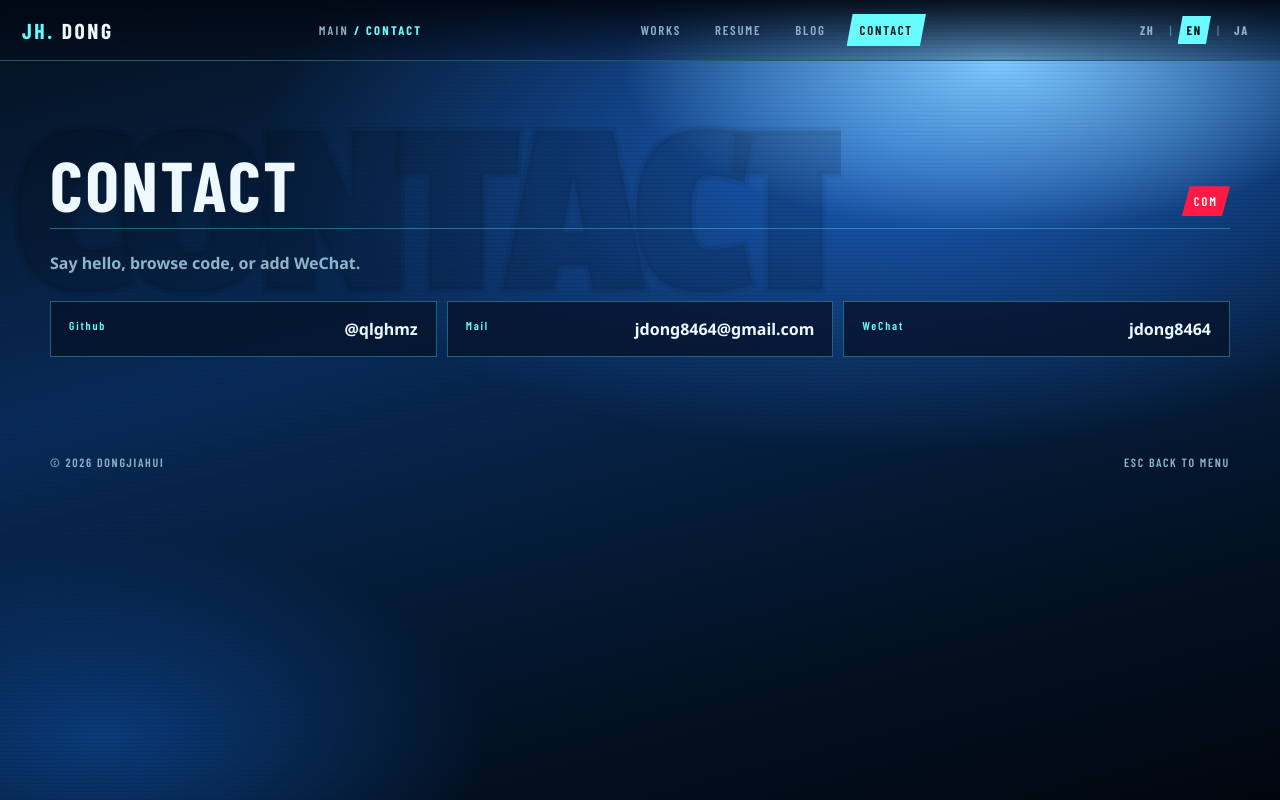
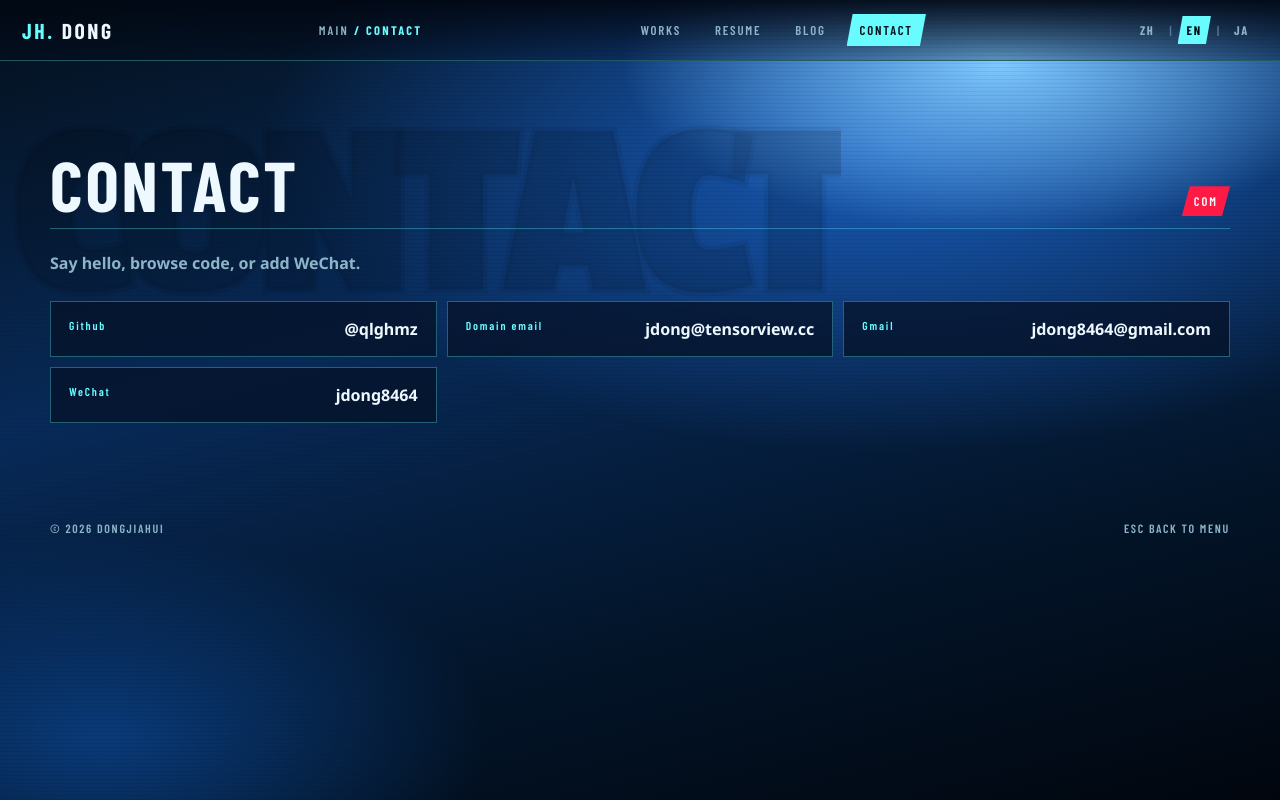
Before and after one commit to qlghmz/my-resume, a website: page contact/index.html in a window 1280 px wide. Drawn offline with nearby package versions, Linux system fonts and the light colour scheme; a web font is replaced by a local one.

Commit message:
Show domain email jdong@tensorview.cc alongside Gmail on contact pages. (#28)
Co-authored-by: jdong8464 <jdong8464@gmail.com>
Co-authored-by: Cursor <cursoragent@cursor.com>

```diff
--- a/contact/index.html
+++ b/contact/index.html
@@ -42,8 +42,12 @@
         <span class="contact-label" data-i18n="contact.github">Github</span>
         <span>@qlghmz</span>
       </a>
-      <a class="contact-item" href="mailto:jdong8464@gmail.com" data-analytics="click_email" data-analytics-target="contact">
-        <span class="contact-label" data-i18n="contact.mail">Mail</span>
+      <a class="contact-item" href="mailto:jdong@tensorview.cc" data-analytics="click_email" data-analytics-target="contact-domain">
+        <span class="contact-label" data-i18n="contact.mail">Domain email</span>
+        <span>jdong@tensorview.cc</span>
+      </a>
+      <a class="contact-item" href="mailto:jdong8464@gmail.com" data-analytics="click_email" data-analytics-target="contact-gmail">
+        <span class="contact-label" data-i18n="contact.gmail">Gmail</span>
         <span>jdong8464@gmail.com</span>
       </a>
       <div class="contact-item">
--- a/data/ui.js
+++ b/data/ui.js
@@ -248,7 +248,8 @@ window.UI = {
       ja: "ご挨拶、コード閲覧、または WeChat の追加を。",
     },
     github: { zh: "Github", en: "Github", ja: "Github" },
-    mail: { zh: "邮件", en: "Mail", ja: "メール" },
+    mail: { zh: "域名邮箱", en: "Domain email", ja: "ドメインメール" },
+    gmail: { zh: "Gmail", en: "Gmail", ja: "Gmail" },
     wechat: { zh: "微信", en: "WeChat", ja: "WeChat" },
   },
 };
--- a/feed.xml
+++ b/feed.xml
@@ -5,7 +5,7 @@
   <link href="https://resume.tensorview.cc/blog/" rel="alternate" type="text/html" />
   <link href="https://resume.tensorview.cc/feed.xml" rel="self" type="application/atom+xml" />
   <id>https://resume.tensorview.cc/blog/</id>
-  <updated>2026-09-14T08:52:36Z</updated>
+  <updated>2026-09-16T09:44:32Z</updated>
   <author>
     <name>董家辉</name>
     <uri>https://resume.tensorview.cc</uri>
--- a/js/seo.js
+++ b/js/seo.js
@@ -154,7 +154,7 @@
       alternateName: ["董家辉", "ドン・ジアフイ"],
       url: SITE,
       jobTitle: "Embedded Linux Engineer",
-      email: "mailto:jdong8464@gmail.com",
+      email: "mailto:jdong@tensorview.cc",
       sameAs: ["https://github.com/qlghmz", "https://ai.tensorview.cc"],
     });
   }
```
Also changed, not shown: ja/contact/index.html (+6 -2 lines), ja/resume/index.html (+2 -0 lines), resume/index.html (+2 -0 lines).
